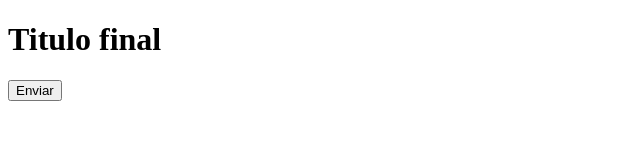
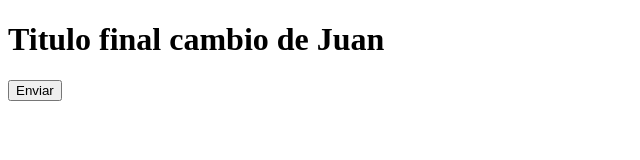
Before and after one commit to gusolra/gitinit, a plain HTML site: page index.html in a window 1280 px wide. Shown: the whole page, without its empty margins (0-640 px from the left). Drawn offline with Linux system fonts and the light colour scheme.

Commit message:
Cambio Index Juan

```diff
--- a/index.html
+++ b/index.html
@@ -6,7 +6,7 @@
     <title>Document</title>
 </head>
 <body>
-    <h1>Titulo final</h1>
+    <h1>Titulo final cambio de Juan</h1>
     <form action="#" method="get">
         <input type="button" value="Enviar">
     </form>
```
Also changed, not shown: head.html (added, +1 -0 lines).
